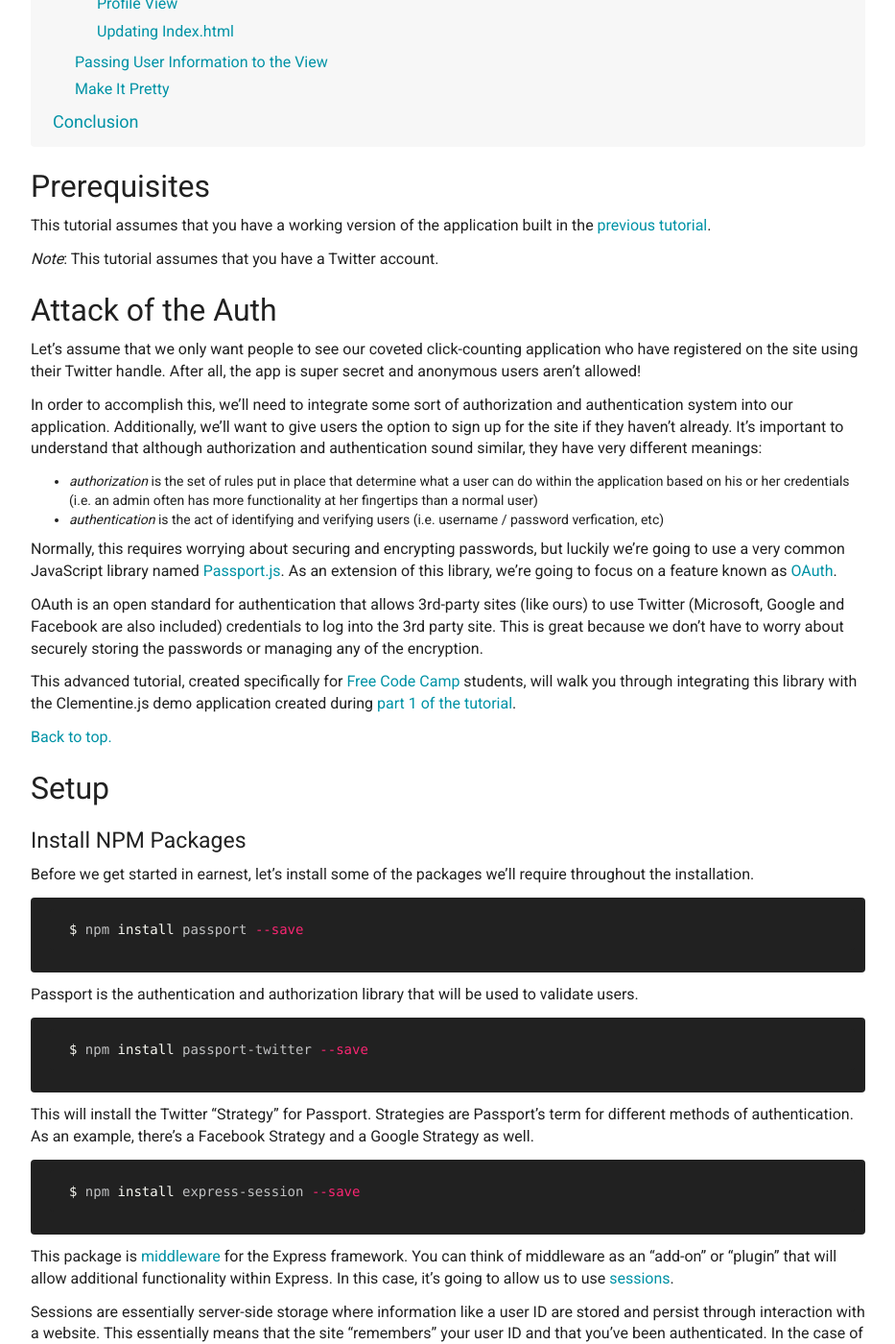
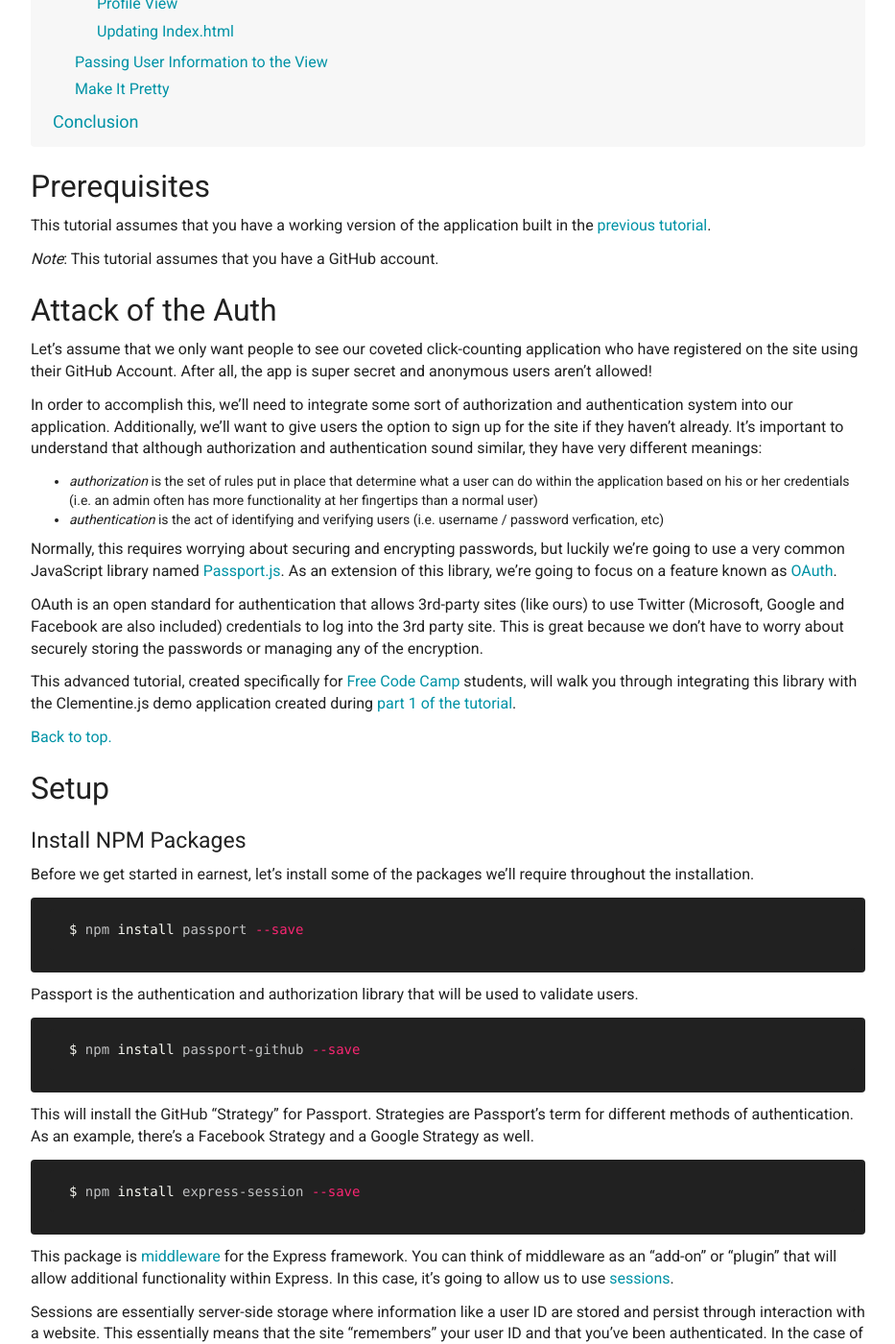
Before and after one commit to johnstonbl01/clementinejs, a Jekyll site: the page built from tutorials/tutorial-passport.md, in a window 1280 px wide and 1400 px high, scrolled down 913 px. Shown: the whole window at 96% size, without its empty margins (173-1106 px from the left). Built offline with Jekyll 4.4.1, drawn with Linux system fonts in a browser that asks for light colours; Markdown is read by kramdown in place of the engine named in the settings; some of the changed text lies outside the part shown.

Commit message:
Updates to tutorial descriptions. Remove Twitter references from intro sections of Passport tutorial.

````diff
--- a/tutorials/tutorial-passport.md
+++ b/tutorials/tutorial-passport.md
@@ -35,13 +35,13 @@
 
 ## Prerequisites
 
-This tutorial assumes that you have a working version of the application built in the [previous tutorial](tutorial.html).
-
-_Note_: This tutorial assumes that you have a Twitter account.
+This tutorial assumes that you have a working version of the application built in the [previous tutorial](/tutorial-beginner.html).
+
+_Note_: This tutorial assumes that you have a GitHub account.
 
 ## Attack of the Auth
 
-Let's assume that we only want people to see our coveted click-counting application who have registered on the site using their Twitter handle. After all, the app is super secret and anonymous users aren't allowed!
+Let's assume that we only want people to see our coveted click-counting application who have registered on the site using their GitHub Account. After all, the app is super secret and anonymous users aren't allowed!
 
 In order to accomplish this, we'll need to integrate some sort of authorization and authentication system into our application. Additionally, we'll want to give users the option to sign up for the site if they haven't already. It's important to understand that although authorization and authentication sound similar, they have very different meanings:
 
@@ -69,10 +69,10 @@
 Passport is the authentication and authorization library that will be used to validate users.
 
 ```bash
-$ npm install passport-twitter --save
-```
-
-This will install the Twitter "Strategy" for Passport. Strategies are Passport's term for different methods of authentication. As an example, there's a Facebook Strategy and a Google Strategy as well.
+$ npm install passport-github --save
+```
+
+This will install the GitHub "Strategy" for Passport. Strategies are Passport's term for different methods of authentication. As an example, there's a Facebook Strategy and a Google Strategy as well.
 
 ```bash
 $ npm install express-session --save
@@ -110,13 +110,13 @@
     "test": "echo \"Error: no test specified\" && exit 1"
   },
   "author": "",
-  "license": "ISC",
+  "license": "MIT",
   "dependencies": {
     "express": "^4.12.4",
     "express-session": "^1.11.3",
     "mongoose": "^4.1.0",
     "passport": "^0.2.2",
-    "passport-twitter": "^1.0.3"
+    "passport-github": "^1.0.0"
   }
 }
 ```
````
Also changed, not shown: tutorials/tutorials.md (+1 -1 lines).
